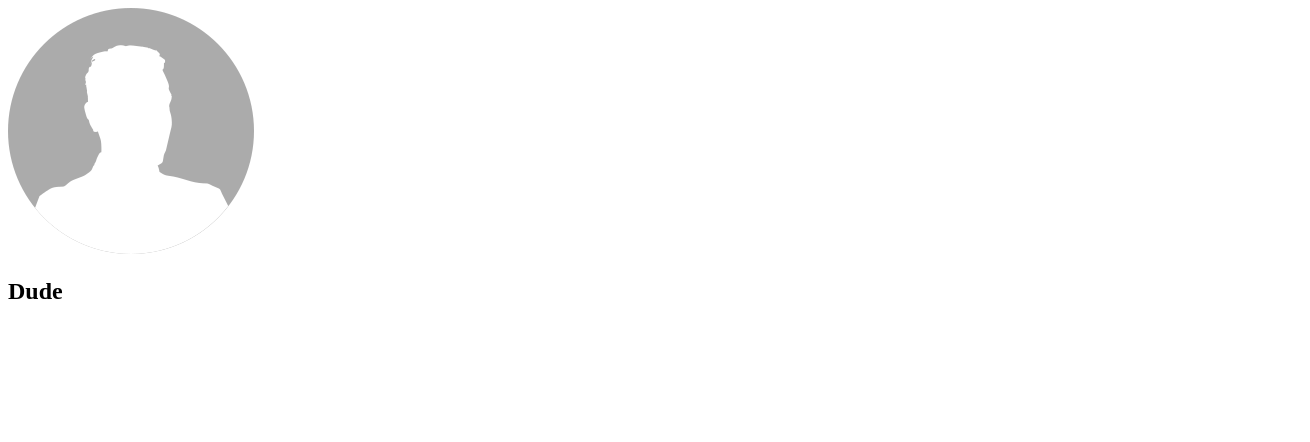
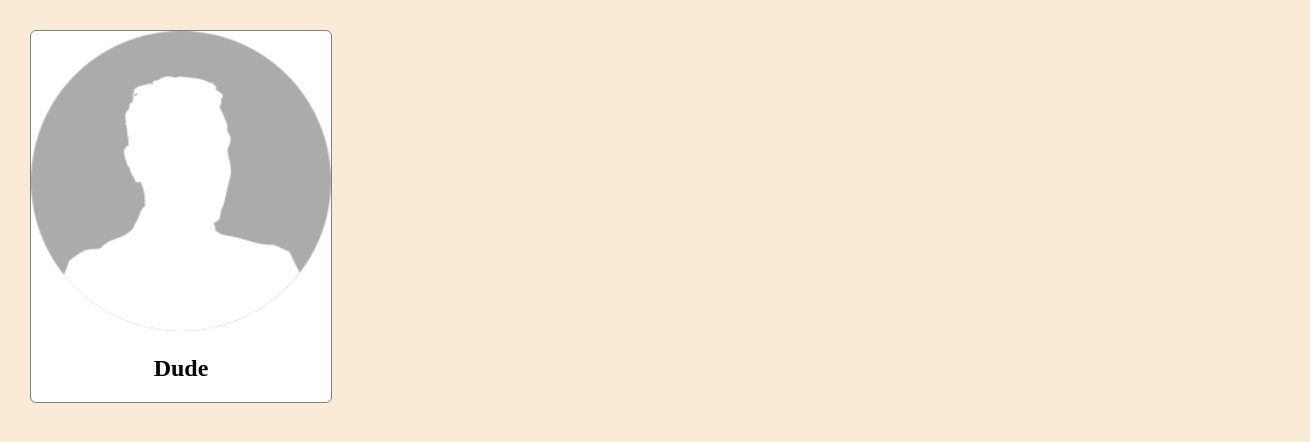
Before and after one commit to andryNoor/my-repo-from-remote, a plain HTML site: page index.html in a window 1280 px wide. Shown: the whole page, 1310 px wide, since content can reach past the window. Drawn offline with Linux system fonts and the light colour scheme.

Commit message:
added initial style.css to style the profile

```diff
--- a/index.html
+++ b/index.html
@@ -4,6 +4,7 @@
 <head>
     <meta charset="UTF-8">
     <meta name="viewport" content="width=device-width, initial-scale=1.0">
+    <link rel="stylesheet" href="style.css" />
     <title>Hello World - Git practice</title>
 </head>
 
--- /dev/null
+++ b/style.css
@@ -0,0 +1,21 @@
+body {
+    width: 100%;
+    margin: 30px;
+    background-color: antiquewhite;
+ }
+
+ #profile-container{
+    max-width: 300px;
+    background-color: white;
+    border: 1px solid gray;
+    border-radius: 6px;
+ }
+
+ #profile-image{
+    width: 100%;
+    height: auto;
+ }
+
+ #profile-name{
+    text-align: center;
+ }
```
